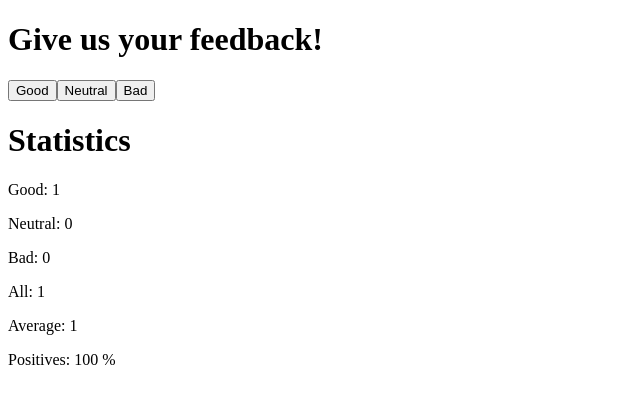
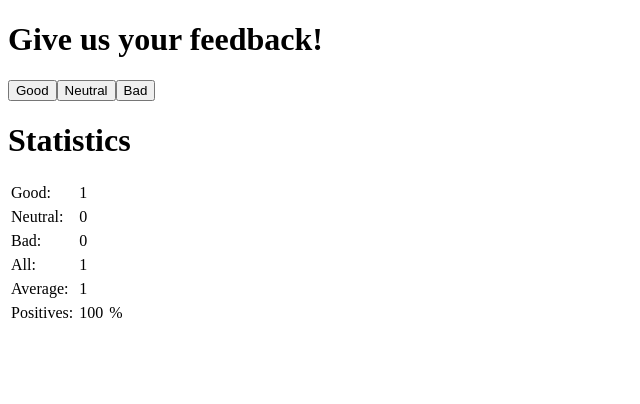
Before and after one commit to cecisalof/Fullstack, a React (Create React App) app in the folder part1/unicafe/: page / in a window 1280 px wide. Both pictures are taken after a click on the button "Good". Shown: the top 404 px of the page, without its empty margins (0-640 px from the left). Built offline with nearby package versions, Linux system fonts and the light colour scheme.

Commit message:
Structuring statistical data in a table using tags and some CSS styles

```diff
--- a/part1/unicafe/src/App.css
+++ b/part1/unicafe/src/App.css
@@ -36,3 +36,9 @@
     transform: rotate(360deg);
   }
 }
+
+
+td.statistics {
+  text-align: left;
+  padding: 3px;
+}
--- a/part1/unicafe/src/App.js
+++ b/part1/unicafe/src/App.js
@@ -1,4 +1,5 @@
 import React, {useState} from 'react'
+import './App.css';
 
 const Button = ({handleClick, text}) => (
   <button onClick={handleClick}> {text} </button>
@@ -24,7 +25,21 @@ const Statistics = ({good, neutral, bad}) => {
 }
 
 const Statistic = ({text, value, unit}) => (
-    <p>{text} {value} {unit}</p>
+    // <table>
+      <tbody>
+      {/* <tbody> tag needs to wrap any <tr> element. The browser will
+      return an error if this tag is missing. */}
+       {/* <colgroup>
+         <col className='column'></col>
+       </colgroup>  */}
+        <tr>
+          <td className='statistics'> {text} </td> <td className='statistics'> {value}</td>
+          <td className='statistics'> {unit} </td>
+        </tr>
+      </tbody>
+    // </table>
+
+
   );
 
 const App = () => {
```
